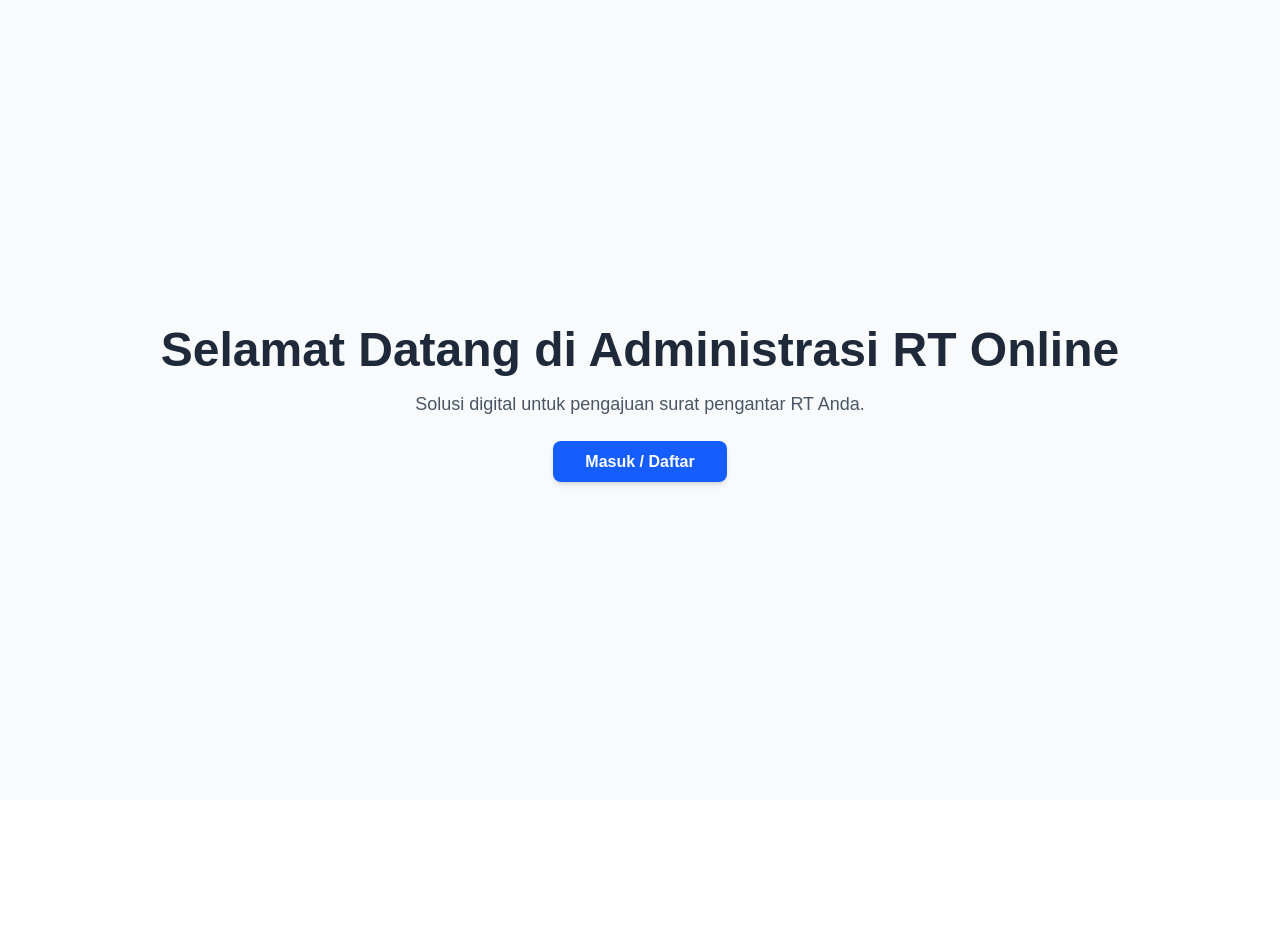
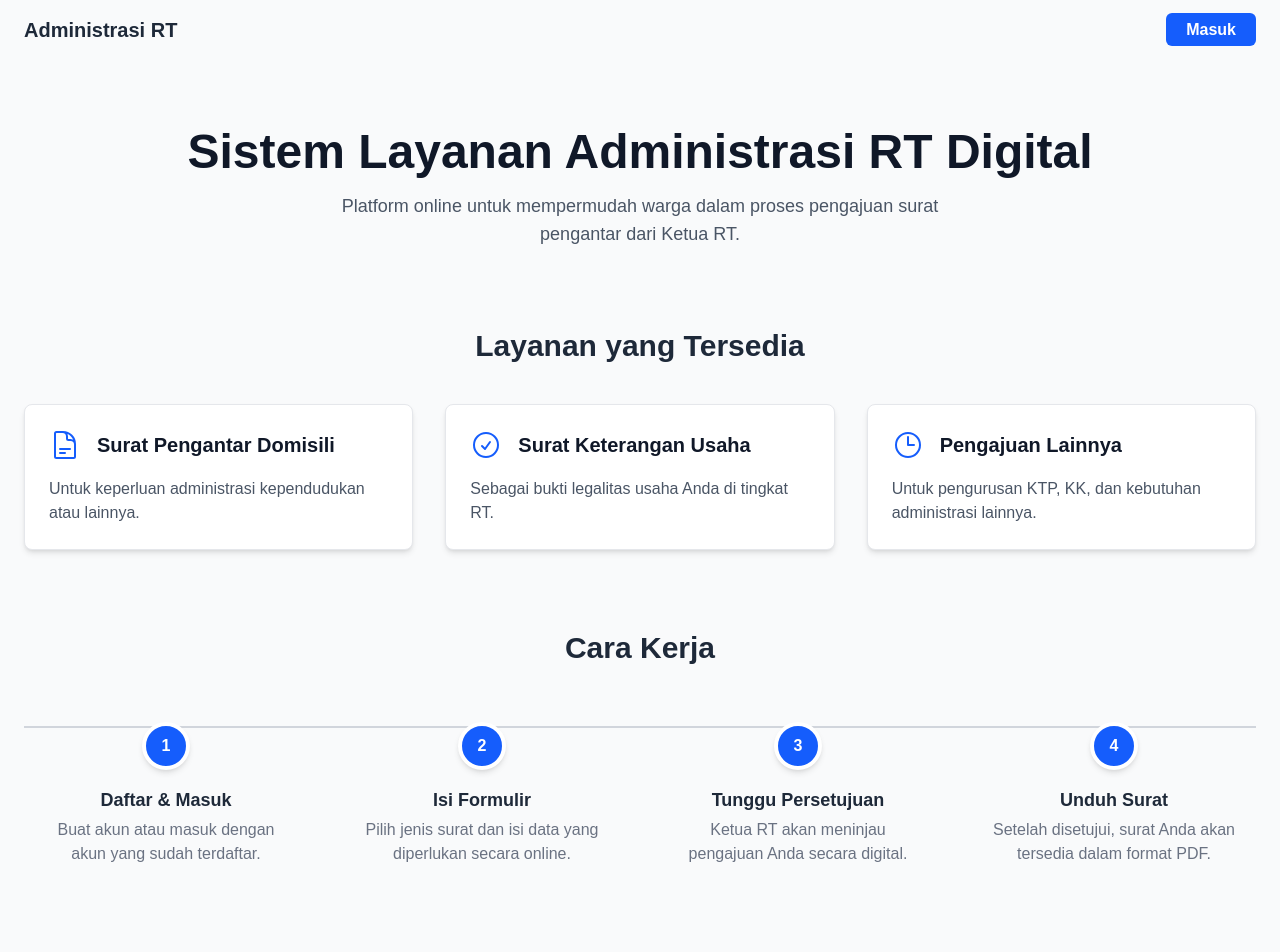
Before and after one commit to MafariT/administrasi-rt, a Next.js app: page / in a window 1280 px wide. Shown: the top 952 px of the page. Before the commit the page ends 800 px from the top, so only its background shows below. Built offline with nearby package versions, Linux system fonts and the light colour scheme.

Commit message:
landing page

```diff
--- a/package.json
+++ b/package.json
@@ -9,6 +9,7 @@
     "lint": "eslint"
   },
   "dependencies": {
+    "@heroicons/react": "^2.2.0",
     "@supabase/auth-helpers-nextjs": "^0.10.0",
     "@supabase/ssr": "^0.7.0",
     "next": "15.5.4",
--- a/src/app/page.tsx
+++ b/src/app/page.tsx
@@ -1,24 +1,89 @@
-import Link from 'next/link'
+import HomePageHeader from '@/components/HomePageHeader'
+import HomePageFooter from '@/components/Footer'
+import { DocumentTextIcon, ClockIcon, CheckCircleIcon, ArrowRightIcon } from '@heroicons/react/24/outline'
 
 export default function HomePage() {
+  const services = [
+    {
+      name: 'Surat Pengantar Domisili',
+      description: 'Untuk keperluan administrasi kependudukan atau lainnya.',
+      icon: DocumentTextIcon,
+    },
+    {
+      name: 'Surat Keterangan Usaha',
+      description: 'Sebagai bukti legalitas usaha Anda di tingkat RT.',
+      icon: CheckCircleIcon,
+    },
+    {
+      name: 'Pengajuan Lainnya',
+      description: 'Untuk pengurusan KTP, KK, dan kebutuhan administrasi lainnya.',
+      icon: ClockIcon,
+    },
+  ]
+
+  const processSteps = [
+    { name: '1. Daftar & Masuk', description: 'Buat akun atau masuk dengan akun yang sudah terdaftar.' },
+    { name: '2. Isi Formulir', description: 'Pilih jenis surat dan isi data yang diperlukan secara online.' },
+    { name: '3. Tunggu Persetujuan', description: 'Ketua RT akan meninjau pengajuan Anda secara digital.' },
+    { name: '4. Unduh Surat', description: 'Setelah disetujui, surat Anda akan tersedia dalam format PDF.' },
+  ]
+
   return (
-    <main className="flex min-h-screen flex-col items-center justify-center bg-gray-50">
-      <div className="text-center p-8">
-        <h1 className="text-4xl md:text-5xl font-bold text-gray-800">
-          Selamat Datang di Administrasi RT Online
-        </h1>
-        <p className="mt-4 text-lg text-gray-600">
-          Solusi digital untuk pengajuan surat pengantar RT Anda.
-        </p>
-        <div className="mt-8">
-          <Link
-            href="/login"
-            className="px-8 py-3 font-bold text-white bg-blue-600 rounded-lg shadow-md hover:bg-blue-700 transition-colors"
-          >
-            Masuk / Daftar
-          </Link>
+    <div className="bg-gray-50 flex flex-col min-h-screen">
+      <HomePageHeader />
+
+      <main className="flex-grow">
+        <div className="container mx-auto px-6 py-24 sm:py-32">
+          {/* Main Title Section */}
+          <div className="text-center">
+            <h1 className="text-4xl md:text-5xl font-bold text-gray-900">
+              Sistem Layanan Administrasi RT Digital
+            </h1>
+            <p className="mt-4 text-lg text-gray-600 max-w-2xl mx-auto">
+              Platform online untuk mempermudah warga dalam proses pengajuan surat pengantar dari Ketua RT.
+            </p>
+          </div>
+
+          {/* Services Section */}
+          <section id="services" className="mt-20">
+            <h2 className="text-3xl font-bold text-center text-gray-800">Layanan yang Tersedia</h2>
+            <div className="mt-10 grid grid-cols-1 md:grid-cols-3 gap-8">
+              {services.map((service) => (
+                <div key={service.name} className="bg-white p-6 rounded-lg shadow-md border border-gray-200">
+                  <div className="flex items-center">
+                    <service.icon className="h-8 w-8 text-blue-600" aria-hidden="true" />
+                    <h3 className="ml-4 text-xl font-semibold text-gray-900">{service.name}</h3>
+                  </div>
+                  <p className="mt-4 text-gray-600">{service.description}</p>
+                </div>
+              ))}
+            </div>
+          </section>
+
+          {/* How It Works Section */}
+          <section id="how-it-works" className="mt-20">
+            <h2 className="text-3xl font-bold text-center text-gray-800">Cara Kerja</h2>
+            <div className="relative mt-10">
+              {/* The connecting line - hidden on mobile */}
+              <div className="hidden md:block absolute top-5 left-0 w-full h-0.5 bg-gray-300" aria-hidden="true" />
+              <div className="relative grid grid-cols-1 md:grid-cols-4 gap-8">
+                {processSteps.map((step) => (
+                  <div key={step.name} className="text-center p-4">
+                     <div className="flex items-center justify-center h-12 w-12 mx-auto bg-blue-600 text-white font-bold rounded-full border-4 border-white shadow-md z-10 relative">
+                      {step.name.split('.')[0]}
+                    </div>
+                    <h3 className="mt-4 text-lg font-semibold text-gray-800">{step.name.split('.')[1].trim()}</h3>
+                    <p className="mt-1 text-gray-500">{step.description}</p>
+                  </div>
+                ))}
+              </div>
+            </div>
+          </section>
+
         </div>
-      </div>
-    </main>
+      </main>
+
+      <HomePageFooter />
+    </div>
   )
 }
--- /dev/null
+++ b/src/components/Footer.tsx
@@ -0,0 +1,9 @@
+export default function HomePageFooter() {
+  return (
+    <footer className="bg-gray-800 text-white">
+      <div className="container mx-auto px-6 py-4 text-center">
+        <p>&copy; {new Date().getFullYear()} Administrasi RT Online. All Rights Reserved.</p>
+      </div>
+    </footer>
+  );
+}
--- /dev/null
+++ b/src/components/HomePageHeader.tsx
@@ -0,0 +1,21 @@
+import Link from 'next/link'
+
+export default function HomePageHeader() {
+  return (
+    <header className="absolute top-0 left-0 w-full z-10 bg-transparent">
+      <nav className="container mx-auto px-6 py-4 flex justify-between items-center">
+        <div className="text-xl font-bold text-gray-800">
+          Administrasi RT
+        </div>
+        <div>
+          <Link
+            href="/login"
+            className="px-5 py-2 font-semibold text-white bg-blue-600 rounded-md hover:bg-blue-700 transition-colors"
+          >
+            Masuk
+          </Link>
+        </div>
+      </nav>
+    </header>
+  )
+}
```
Also changed, not shown: 1 other file (tests, documents, lock files or other folders).
